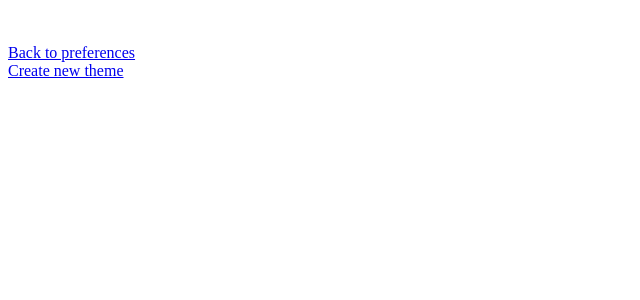
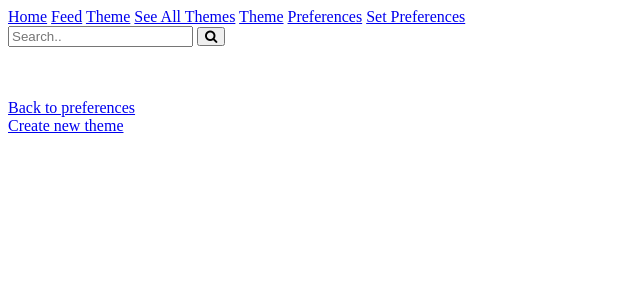
Before and after one commit to ankitguptaswe/APAD-Vaccination-Reviews, a Flask app: page /themes/all in a window 1280 px wide. Shown: the top 300 px of the page, without its empty margins (0-640 px from the left). Run offline with Flask 2, Linux system fonts and the light colour scheme; data that the repository does not hold is empty.

Commit message:
themes_all.html added nav bar

```diff
--- a/templates/themes_all.html
+++ b/templates/themes_all.html
@@ -3,10 +3,33 @@
  <head>
    <!-- <link type="text/css" rel="stylesheet" href="{{ url_for('static', filename='style.css') }}"> -->
    <link type="text/css" rel="stylesheet" href="../static/style.css">
+   <link rel="stylesheet" href="https://cdnjs.cloudflare.com/ajax/libs/font-awesome/4.7.0/css/font-awesome.min.css">
+    <link href="alternatesearchstyle.css" rel="stylesheet" type="text/css"/>
+    <style>
+* {box-sizing: border-box;}
+    </style>
+
  </head>
 
 
  <body>
+
+
+<div class="topnav">
+  <a class="active" href="#home">Home</a>
+  <a href="#Feed">Feed</a>
+  <a href="#Create Theme">Theme</a>
+  <a href="#See All Themes">See All Themes</a>
+  <a href="#Themes">Theme</a>
+  <a href="#Preferences">Preferences</a>
+  <a href="#Set Preferences">Set Preferences</a>
+  <div class="search-container">
+    <form action="/action_page.php">
+      <input type="text" placeholder="Search.." name="search">
+      <button type="submit"><i class="fa fa-search"></i></button>
+    </form>
+  </div>
+</div>
 
 <!-- LOOP -->
 
```
